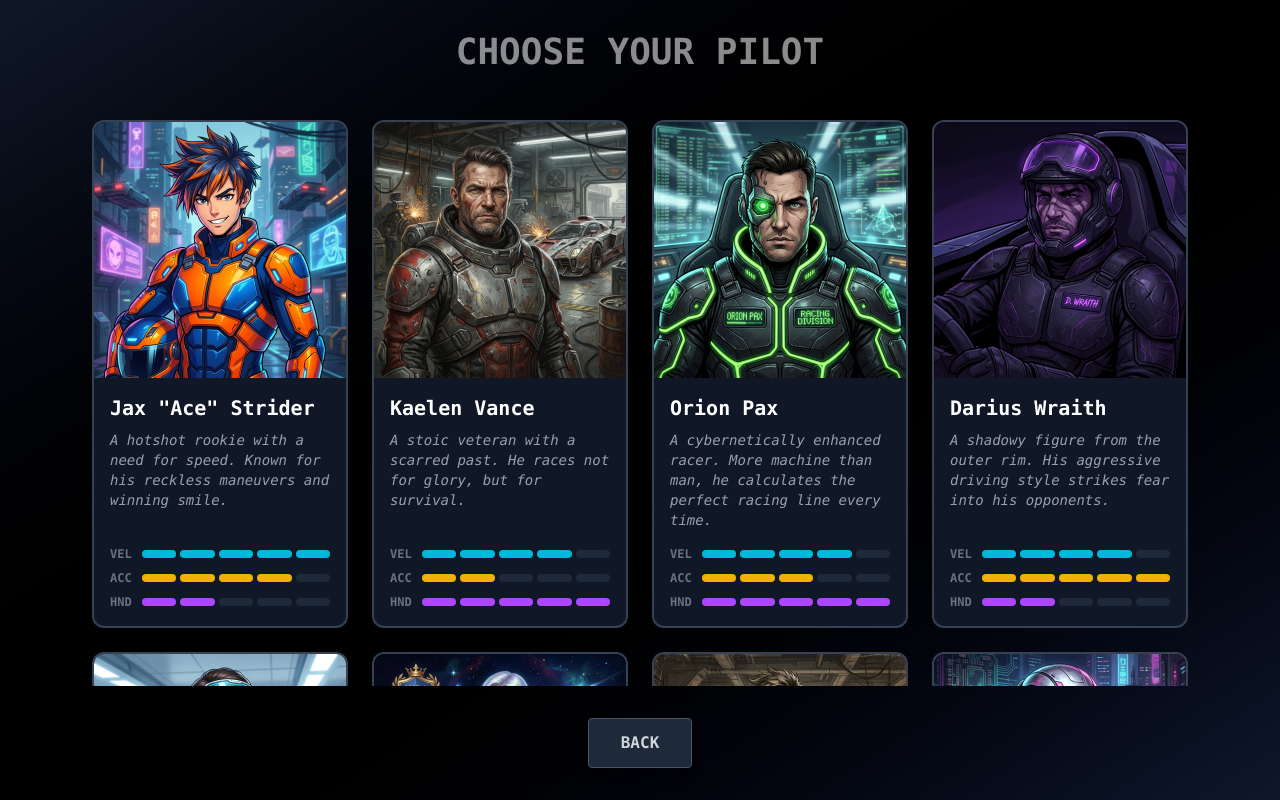
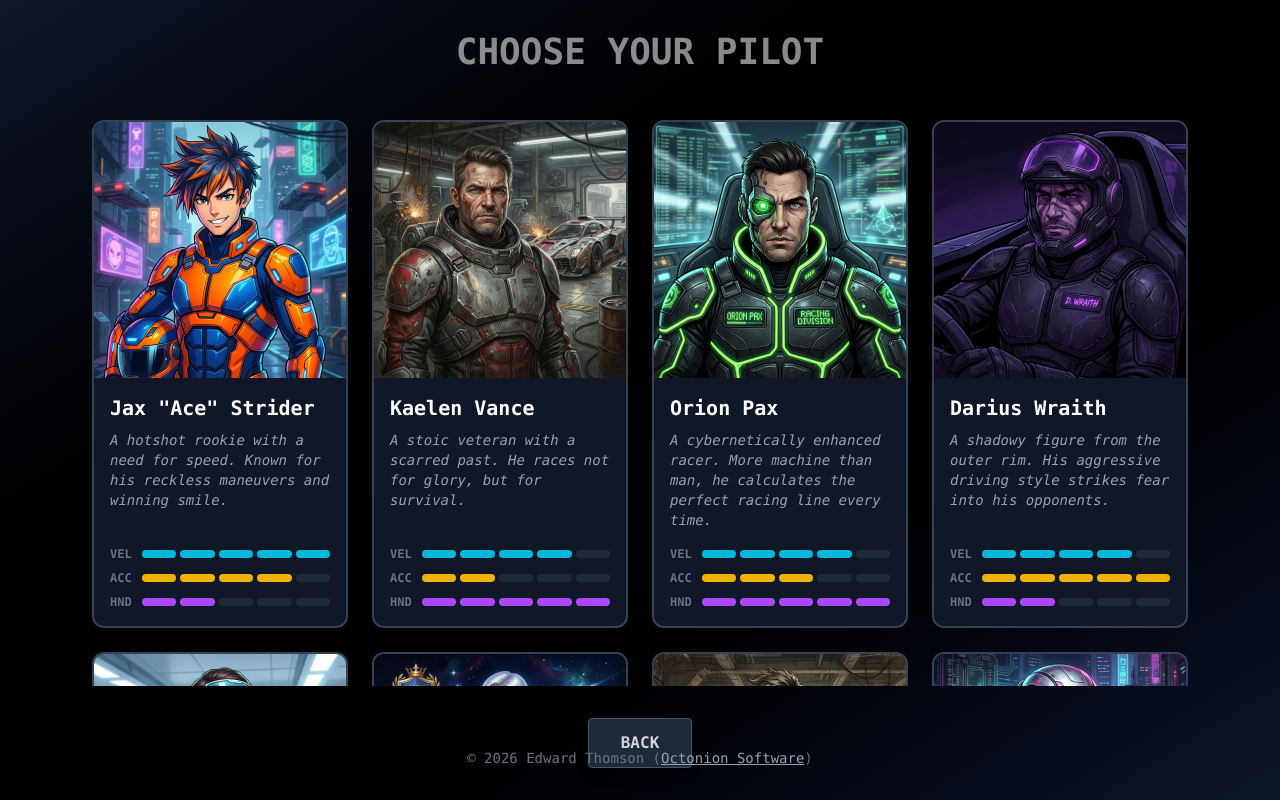
Before and after one commit to EdwardAThomson/Nebula-Rush, a React (Vite) app: page / in a window 1280 px wide. Both pictures are taken after a click on the button "NEW GAME". Built offline with nearby package versions, Linux system fonts and the light colour scheme.

Commit message:
feat: Update footer with copyright year and Octonion Software link

```diff
--- a/src/App.tsx
+++ b/src/App.tsx
@@ -261,7 +261,7 @@ function App() {
           </div>
 
           <div className="absolute bottom-8 text-gray-500 text-sm">
-            Created by Edward Thomson
+            © 2026 Edward Thomson (<a href="https://octonion.io" target="_blank" rel="noopener noreferrer" className="text-gray-400 hover:text-white underline">Octonion Software</a>)
           </div>
 
         </div>
@@ -403,6 +403,10 @@ function App() {
             >
               {gameMode === 'single_race' ? 'Back to Track Selection' : 'Back to Pilot Selection'}
             </button>
+
+            <div className="absolute bottom-8 text-gray-500 text-sm">
+              © 2026 Edward Thomson (<a href="https://octonion.io" target="_blank" rel="noopener noreferrer" className="text-gray-400 hover:text-white underline">Octonion Software</a>)
+            </div>
           </div>
         )
       }
@@ -445,6 +449,10 @@ function App() {
             >
               Back to Menu
             </button>
+
+            <div className="absolute bottom-8 text-gray-500 text-sm">
+              © 2026 Edward Thomson (<a href="https://octonion.io" target="_blank" rel="noopener noreferrer" className="text-gray-400 hover:text-white underline">Octonion Software</a>)
+            </div>
           </div>
         )
       }
--- a/src/components/EnvironmentSelection.tsx
+++ b/src/components/EnvironmentSelection.tsx
@@ -88,6 +88,10 @@ export default function EnvironmentSelection({ onSelect, onBack }: EnvironmentSe
                     CONFIRM
                 </button>
             </div>
+
+            <div className="absolute bottom-8 text-gray-500 text-sm">
+                © 2026 Edward Thomson (<a href="https://octonion.io" target="_blank" rel="noopener noreferrer" className="text-gray-400 hover:text-white underline">Octonion Software</a>)
+            </div>
         </div>
     );
 }
--- a/src/components/PilotSelection.tsx
+++ b/src/components/PilotSelection.tsx
@@ -64,6 +64,10 @@ export default function PilotSelection({ onSelect, onBack }: PilotSelectionProps
                     BACK
                 </button>
             </div>
+
+            <div className="absolute bottom-8 text-gray-500 text-sm">
+                © 2026 Edward Thomson (<a href="https://octonion.io" target="_blank" rel="noopener noreferrer" className="text-gray-400 hover:text-white underline">Octonion Software</a>)
+            </div>
         </div >
     );
 }
```
